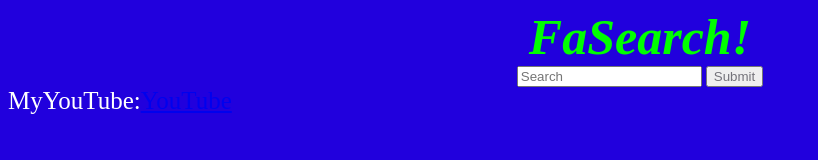
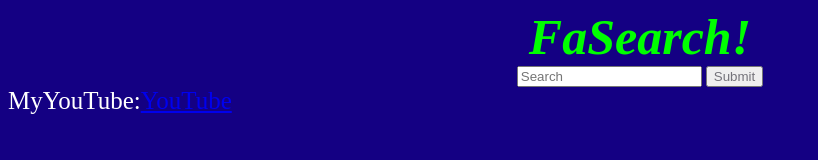
Before and after one commit to MaxMykolenko/FaSearchYT, a plain HTML site: page index.html in a window 1280 px wide. Shown: the whole page, without its empty margins (0-818 px from the left). Drawn offline with Linux system fonts and the light colour scheme.

Commit message:
Update index.html

```diff
--- a/index.html
+++ b/index.html
@@ -18,7 +18,7 @@
    <style>
 
     body {
-    background: #2100DD;
+    background: #140083;
     }
    </style>
   </body>
```
